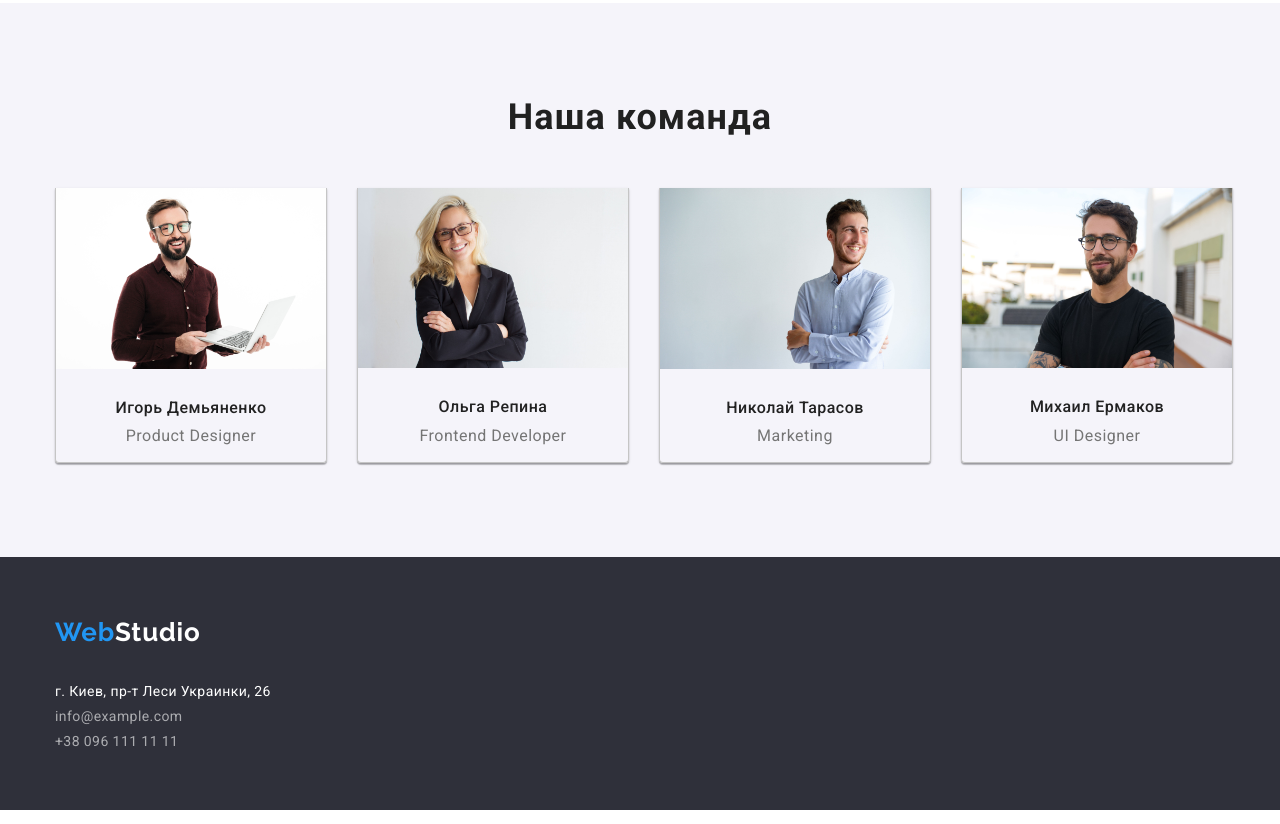
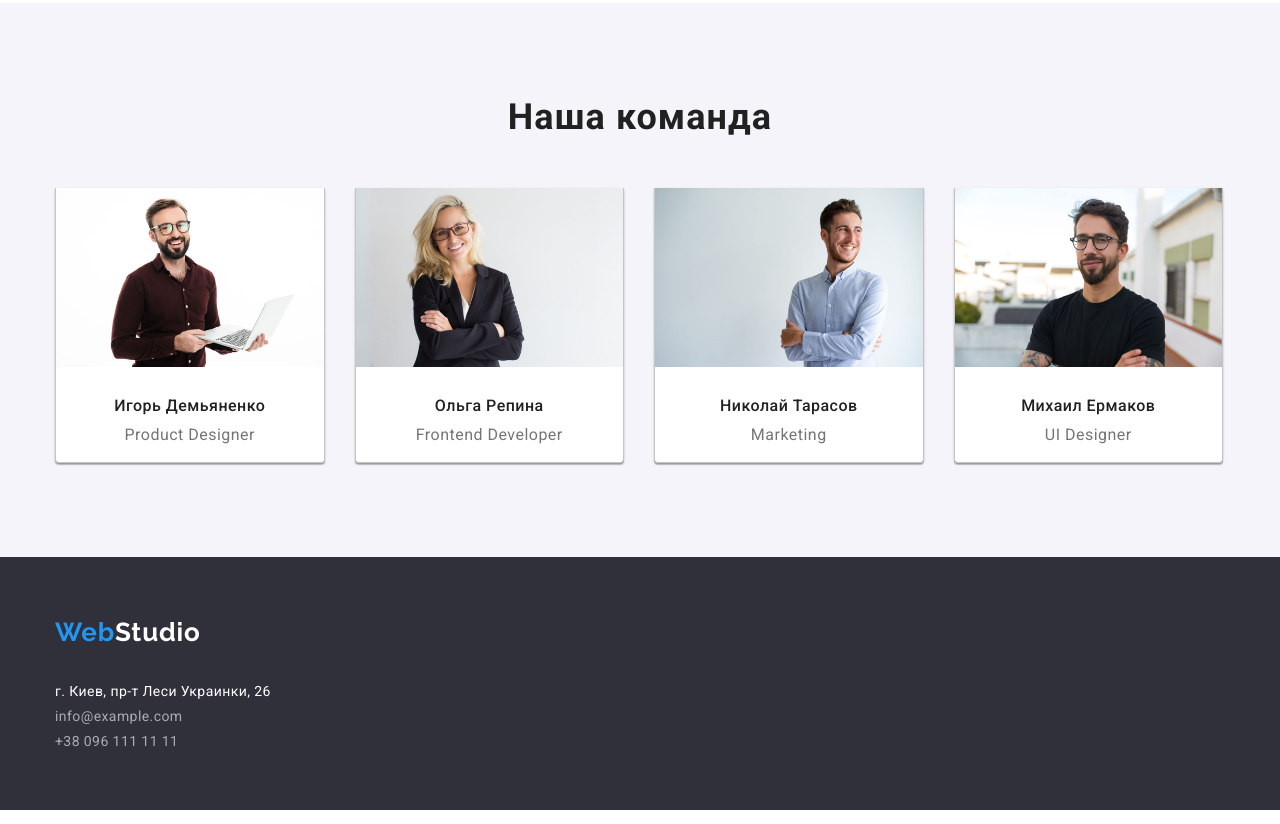
Before and after one commit to vladyslavhurzhyi/goit-markup-hw-03, a plain HTML site: page index.html in a window 1280 px wide. Shown: the part 1511-2335 px from the top of the page. Drawn offline with nearby package versions, Linux system fonts and the light colour scheme.

Commit message:
Update styles.css

```diff
--- a/css/styles.css
+++ b/css/styles.css
@@ -357,13 +357,13 @@ ul {
 
 .photo-team {
     display: block;
-    min-width: 100%;
+    max-width: 100%;
     height: auto;
     padding-bottom: 30px;
 }
 
 .team-img {
-
+    background: #FFFFFF;
     box-shadow: 0px 1px 3px rgba(0, 0, 0, 0.12), 0px 1px 1px rgba(0, 0, 0, 0.14), 0px 2px 1px rgba(0, 0, 0, 0.2);
     border-radius: 0px 0px 4px 4px;
     border: 1px solid #c5c5c5;
@@ -600,7 +600,8 @@ button {
   margin-right: 30px;
   margin-bottom: 30px;
   border: 1px solid #eeeeee;
-
+  width: 270px;
+  height: 368px;
 }
 
 
```
